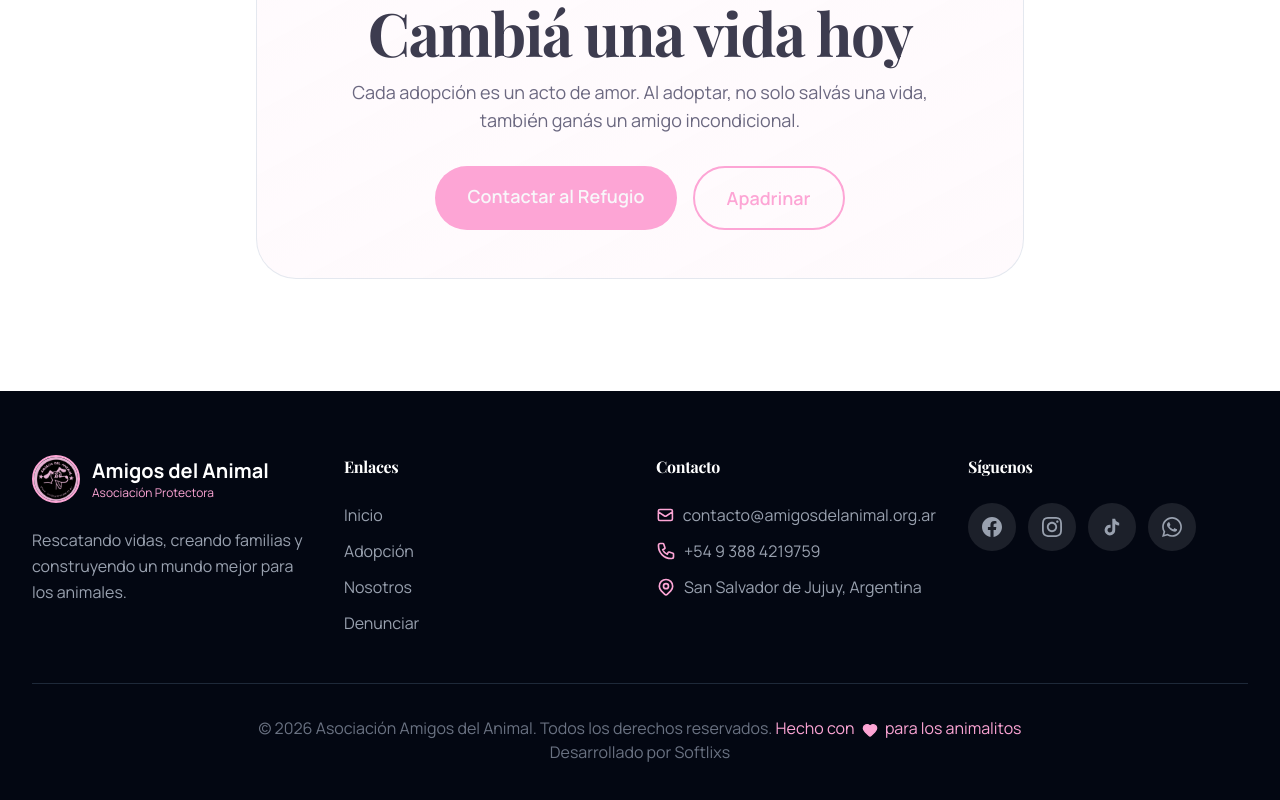
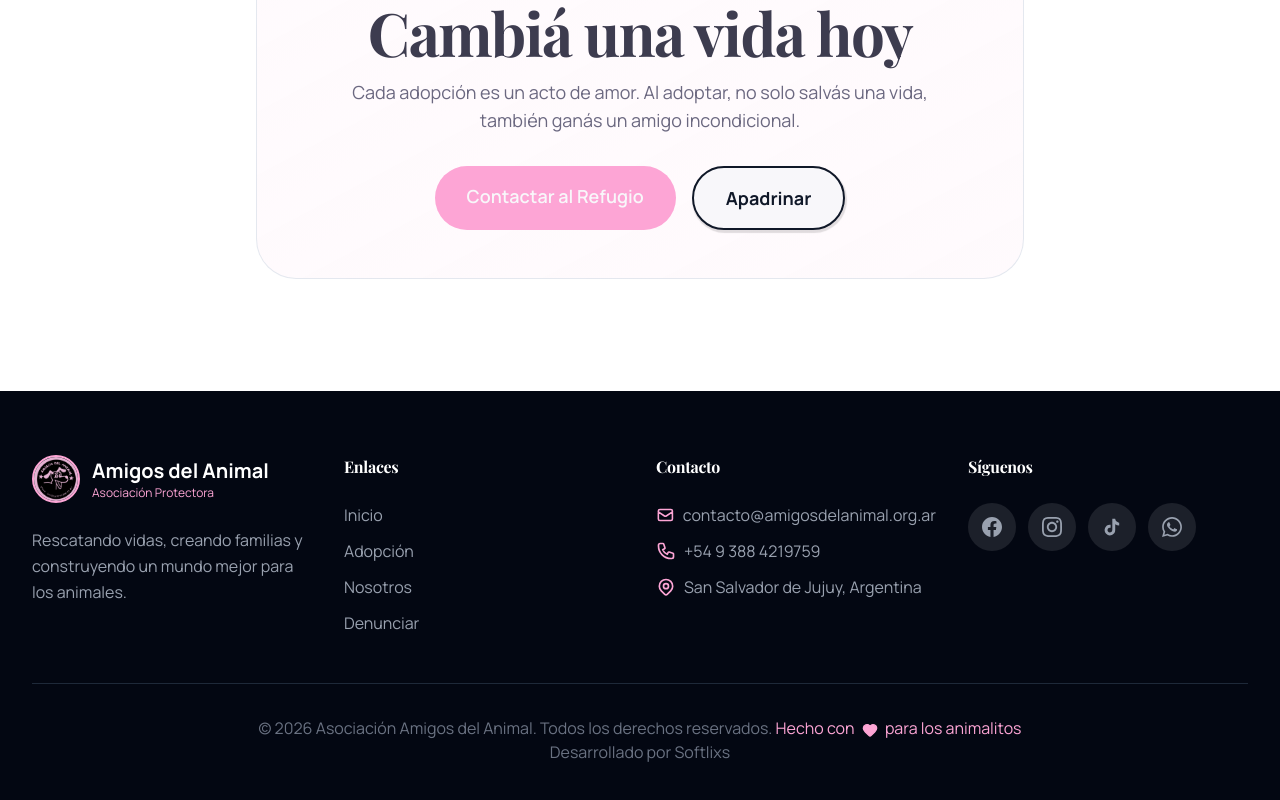
Before and after one commit to jesusvelazquez01/AsociacionAmigosDelAnimalCRM, a Next.js app in the folder frontend/: page /adopcion in a window 1280 px wide. Shown: the part 1905-2705 px from the top of the page. Built offline with nearby package versions, Linux system fonts and the light colour scheme; no server answers; a web font is replaced by a local one.

Commit message:
Update bottom CTA buttons to match outline style

```diff
--- a/frontend/app/adopcion/page.tsx
+++ b/frontend/app/adopcion/page.tsx
@@ -583,9 +583,11 @@ export default function AdopcionPage() {
               <Link href="/contacto" className="btn-pill-primary text-lg px-8 py-4">
                 Contactar al Refugio
               </Link>
-              <Link href="/apadrinar" className="btn-pill-secondary text-lg px-8 py-4">
-                Apadrinar
-              </Link>
+              <Button asChild variant="outline" className="border-2 border-gray-900 text-gray-900 hover:bg-gray-900 hover:text-white rounded-full px-8 py-4 text-lg h-auto font-bold">
+                <Link href="/apadrinar">
+                  Apadrinar
+                </Link>
+              </Button>
             </div>
           </motion.div>
         </div>
--- a/frontend/app/denunciar/page.tsx
+++ b/frontend/app/denunciar/page.tsx
@@ -8,6 +8,7 @@ import {
   ChevronDown, MapPin, FileText, Camera, Users,
   Scale, BookOpen, PawPrint, Heart, ExternalLink
 } from 'lucide-react';
+import { Button } from '@/components/ui/button';
 
 // Datos del acordeón de pasos
 const stepsData = [
@@ -380,9 +381,11 @@ export default function DenunciarPage() {
               No esperes. Cada minuto cuenta cuando se trata de salvar una vida.
             </p>
             <div className="flex flex-wrap justify-center gap-4">
-              <Link href="/contacto" className="btn-pill-secondary text-lg px-8 py-4">
-                Más información
-              </Link>
+              <Button asChild variant="outline" className="border-2 border-gray-900 text-gray-900 hover:bg-gray-900 hover:text-white rounded-full px-8 py-4 text-lg h-auto font-bold">
+                <Link href="/contacto">
+                  Más información
+                </Link>
+              </Button>
             </div>
           </motion.div>
         </div>
--- a/frontend/app/donar/page.tsx
+++ b/frontend/app/donar/page.tsx
@@ -15,6 +15,7 @@ import {
   CarouselPrevious,
   CarouselNext,
 } from '@/components/ui/carousel';
+import { Button } from '@/components/ui/button';
 
 // Componente para copiar al portapapeles
 const CopyButton = ({ text, label }: { text: string; label: string }) => {
@@ -86,9 +87,11 @@ export default function DonarPage() {
                 <a href="#metodos-donacion" className="btn-pill-primary text-lg px-8 py-4">
                   Donar ahora
                 </a>
-                <Link href="/apadrinar" className="btn-pill-secondary text-lg px-8 py-4">
-                  Apadrinar
-                </Link>
+                <Button asChild variant="outline" className="border-2 border-gray-900 text-gray-900 hover:bg-gray-900 hover:text-white rounded-full px-8 py-4 text-lg h-auto font-bold">
+                  <Link href="/apadrinar">
+                    Apadrinar
+                  </Link>
+                </Button>
               </div>
             </motion.div>
 
@@ -510,9 +513,11 @@ export default function DonarPage() {
               <Link href="/voluntarios" className="btn-pill-primary text-lg px-8 py-4">
                 Ser voluntario
               </Link>
-              <Link href="/adopcion" className="btn-pill-secondary text-lg px-8 py-4">
-                Hogar temporal
-              </Link>
+              <Button asChild variant="outline" className="border-2 border-gray-900 text-gray-900 hover:bg-gray-900 hover:text-white rounded-full px-8 py-4 text-lg h-auto font-bold">
+                <Link href="/adopcion">
+                  Hogar temporal
+                </Link>
+              </Button>
             </div>
           </motion.div>
         </div>
--- a/frontend/app/el-refugio/page.tsx
+++ b/frontend/app/el-refugio/page.tsx
@@ -619,9 +619,11 @@ export default function ElRefugioPageCreative() {
               <Link href="/contacto" className="btn-pill-primary text-lg px-8 py-4">
                 Contactar al Refugio
               </Link>
-              <Link href="/apadrinar" className="btn-pill-secondary text-lg px-8 py-4">
-                Apadrinar
-              </Link>
+              <Button asChild variant="outline" className="border-2 border-gray-900 text-gray-900 hover:bg-gray-900 hover:text-white rounded-full px-8 py-4 text-lg h-auto font-bold">
+                <Link href="/apadrinar">
+                  Apadrinar
+                </Link>
+              </Button>
             </div>
           </motion.div>
         </div>
--- a/frontend/app/nosotros/page.tsx
+++ b/frontend/app/nosotros/page.tsx
@@ -517,9 +517,11 @@ export default function SobreNosotros() {
               <Link href="/voluntarios" className="btn-pill-primary text-lg px-8 py-4">
                 Ser voluntario
               </Link>
-              <Link href="/adopcion" className="btn-pill-secondary text-lg px-8 py-4">
-                Hogar temporal
-              </Link>
+              <Button asChild variant="outline" className="border-2 border-gray-900 text-gray-900 hover:bg-gray-900 hover:text-white rounded-full px-8 py-4 text-lg h-auto font-bold">
+                <Link href="/adopcion">
+                  Hogar temporal
+                </Link>
+              </Button>
             </div>
           </motion.div>
         </div>
```
